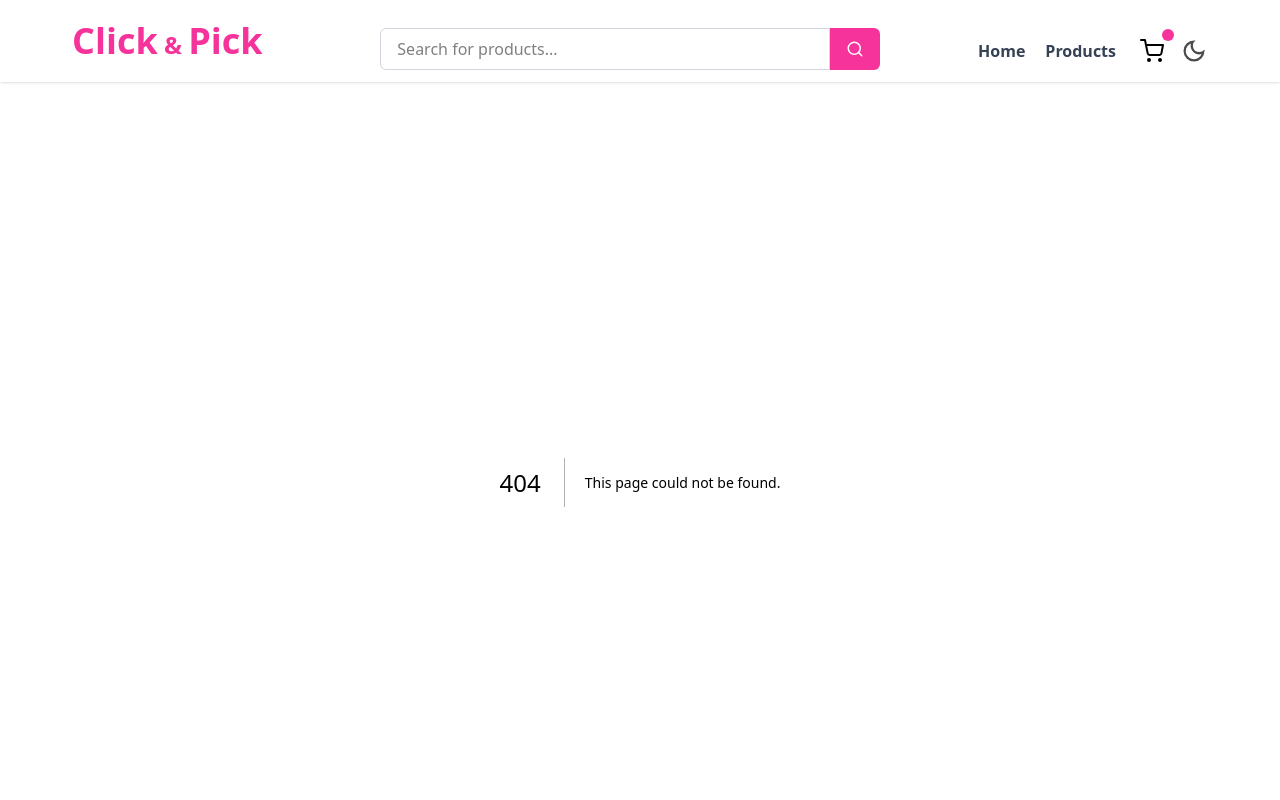
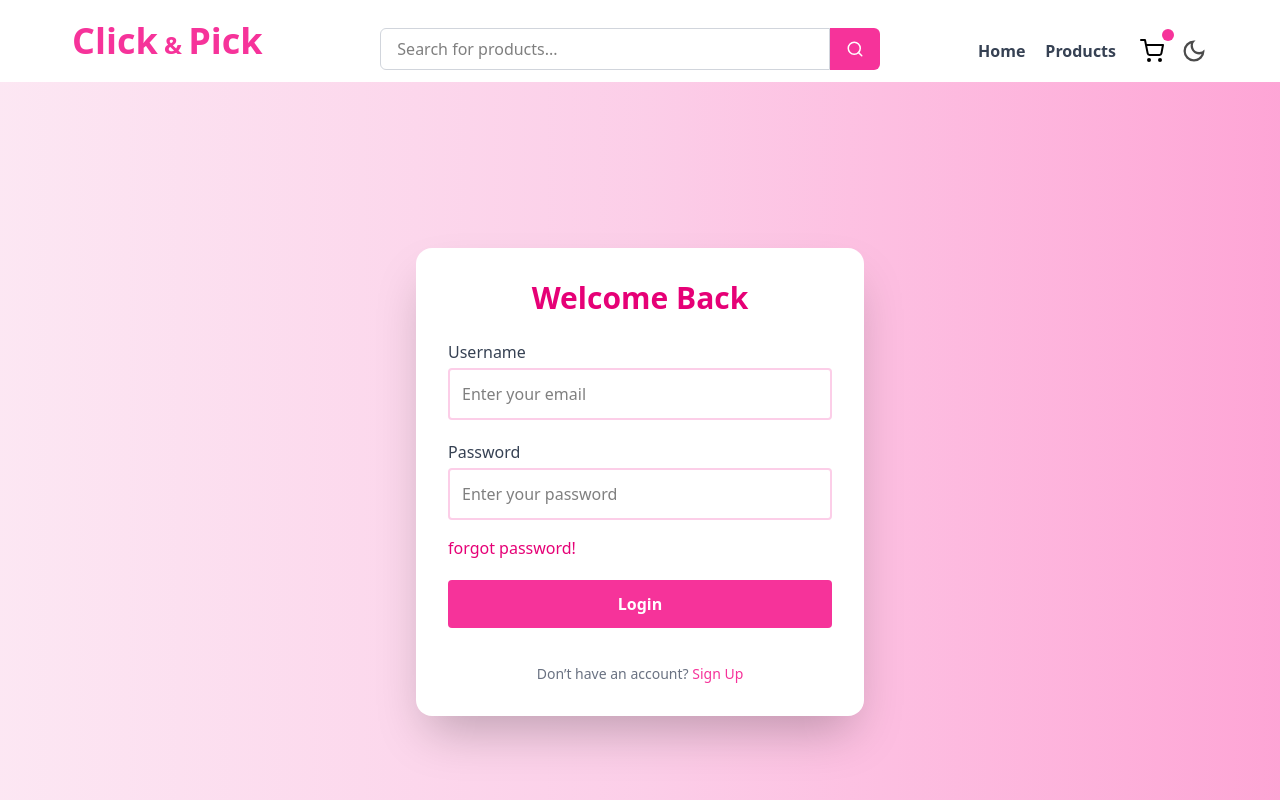
Before and after one commit to ijawadahmadcs/e-commerence, a Next.js app: page /login in a window 1280 px wide. Before the commit this address had no page. Shown: the top 800 px of the page. Built offline with nearby package versions, Linux system fonts and the light colour scheme.

Commit message:
login-signin-added

```diff
--- /dev/null
+++ b/src/app/(auth)/login/page.jsx
@@ -0,0 +1,58 @@
+"use client"
+import Link from "next/link";
+const Login = () => {
+
+  return (
+    <div className="flex justify-center items-center w-screen h-screen bg-gradient-to-r from-pink-100 via-pink-200 to-pink-300">
+      <div className="bg-white shadow-2xl rounded-2xl w-full max-w-md p-8">
+        <h2 className="text-3xl font-bold text-center text-pink-600 mb-6">
+          Welcome Back
+        </h2>
+
+        <form className="flex flex-col gap-5">
+          <div>
+            <label className="block text-gray-700 font-medium mb-1">
+              Username
+            </label>
+            <input
+              type="email"
+              placeholder="Enter your email"
+              className="w-full border-2 border-pink-200 p-3 rounded focus:outline-none focus:ring-2 focus:ring-pink-400"
+            />
+          </div>
+
+          <div>
+            <label className="block text-gray-700 font-medium mb-1">
+              Password
+            </label>
+            <input
+              type="password"
+              placeholder="Enter your password"
+              className="w-full border-2 border-pink-200 p-3 rounded focus:outline-none focus:ring-2 focus:ring-pink-400"
+            />
+            <Link href="/">
+              <p className="pt-4 mr-2 text-pink-600">forgot password!</p>
+            </Link>
+          </div>
+
+          <button
+
+            type="submit"
+            className="bg-pink-500 hover:bg-pink-600 text-white p-3 rounded font-semibold transition duration-300"
+          >
+            Login
+          </button>
+
+          <p className="text-center text-gray-500 text-sm mt-4">
+            Don’t have an account?{" "}
+            <Link href="/signup" className="text-pink-500 hover:underline">
+              Sign Up
+            </Link>
+          </p>
+        </form>
+      </div>
+    </div>
+  );
+};
+
+export default Login;
--- /dev/null
+++ b/src/app/(auth)/signup/page.jsx
@@ -0,0 +1,52 @@
+import Link from "next/link";
+
+const Signup = () => {
+  return (
+    <div className="flex justify-center items-center w-screen h-screen bg-gradient-to-r from-pink-100 via-pink-200 to-pink-300">
+      <div className="bg-white shadow-2xl rounded-2xl w-full max-w-md p-8">
+        <h2 className="text-3xl font-bold text-center text-pink-600 mb-6">
+          Sign-up
+        </h2>
+        <form className="flex flex-col gap-5">
+          <div>
+            <label className="block text-gray-700 font-medium mb-1">
+              Enter Email
+            </label>
+            <input type="email" placeholder="Enter email"  className="w-full border-2 border-pink-200 p-3 rounded focus:outline-none focus:ring-2 focus:ring-pink-400"/>
+          </div>
+
+          <div>
+            <label className="block text-gray-700 font-medium mb-1">
+              Password
+            </label>
+            <input type="password" placeholder="Enter password"
+            className="w-full border-2 border-pink-200 p-3 rounded focus:outline-none focus:ring-2 focus:ring-pink-400"
+            />
+          </div>
+
+          <div>
+            <label className="block text-gray-700 font-medium mb-1">
+              Confirm Password
+            </label>
+            <input  className="w-full border-2 border-pink-200 p-3 rounded focus:outline-none focus:ring-2 focus:ring-pink-400" type="text" placeholder="Confirm Password" />
+          </div>
+
+          <button
+            type="submit"
+            className="bg-pink-500 hover:bg-pink-600 text-white p-3 font-semibold transition duration-300"
+          >
+            Sign-up
+          </button>
+          <p className="text-center text-gray-500 text-sm mt-4">
+            already have an account?{" "}
+            <Link href="/signup" className="text-pink-500 hover:underline">
+              Log In
+            </Link>
+          </p>
+        </form>
+      </div>
+    </div>
+  );
+};
+
+export default Signup;
--- a/src/app/error.jsx
+++ b/src/app/error.jsx
@@ -6,7 +6,7 @@ const Error = () => {
    <>
    <Container>
     <h1 className="text-center text-2xl my-4 font-bold">
-        {/* Server Crashed */}
+        Server Crashed
     </h1>
    </Container>
    </>
--- a/src/app/product/type/[type]/page.jsx
+++ b/src/app/product/type/[type]/page.jsx
@@ -3,15 +3,10 @@ import Product from "@/Components/Product/Product";
 
 export default async function Type({ params }) {
   const { type } =  params;
-  console.log("_________type");
-
   const response = await fetch(
     `https://fakestoreapi.in/api/products/category?type=${type}`
   );
   const data = await response.json();
-
-  const products = data.products;
-
   return (
      <Container className="p-6 min-h-screen">
       <div className="grid gap-6 grid-cols-1 sm:grid-cols-2 md:grid-cols-3 lg:grid-cols-4">
--- a/tsconfig.json
+++ b/tsconfig.json
@@ -22,6 +22,6 @@
       "@/*": ["./src/*"]
     }
   },
-  "include": ["next-env.d.ts", "**/*.ts", "**/*.tsx", ".next/types/**/*.ts", "src/Components/Container/Container.jsx", "src/Components/Product/Product.jsx", "src/Components/Home/Featured.jsx", "src/Components/Home/HeroSection.jsx", "src/Components/Home/RecentlyAdded.jsx", "src/Components/Header/Header.jsx", "src/Components/Footer/Footer.jsx", "src/app/Store/page.jsx", "src/Components/Home/Slider.jsx", "next.config.ts"],
+  "include": ["next-env.d.ts", "**/*.ts", "**/*.tsx", ".next/types/**/*.ts", "src/Components/Container/Container.jsx", "src/Components/Product/Product.jsx", "src/Components/Home/Featured.jsx", "src/Components/Home/HeroSection.jsx", "src/Components/Home/RecentlyAdded.jsx", "src/Components/Header/Header.jsx", "src/Components/Footer/Footer.jsx", "src/app/Store/page.jsx", "src/Components/Home/Slider.jsx", "next.config.ts", "src/app/(auth)/login/layout.jsx"],
   "exclude": ["node_modules"]
 }
```
